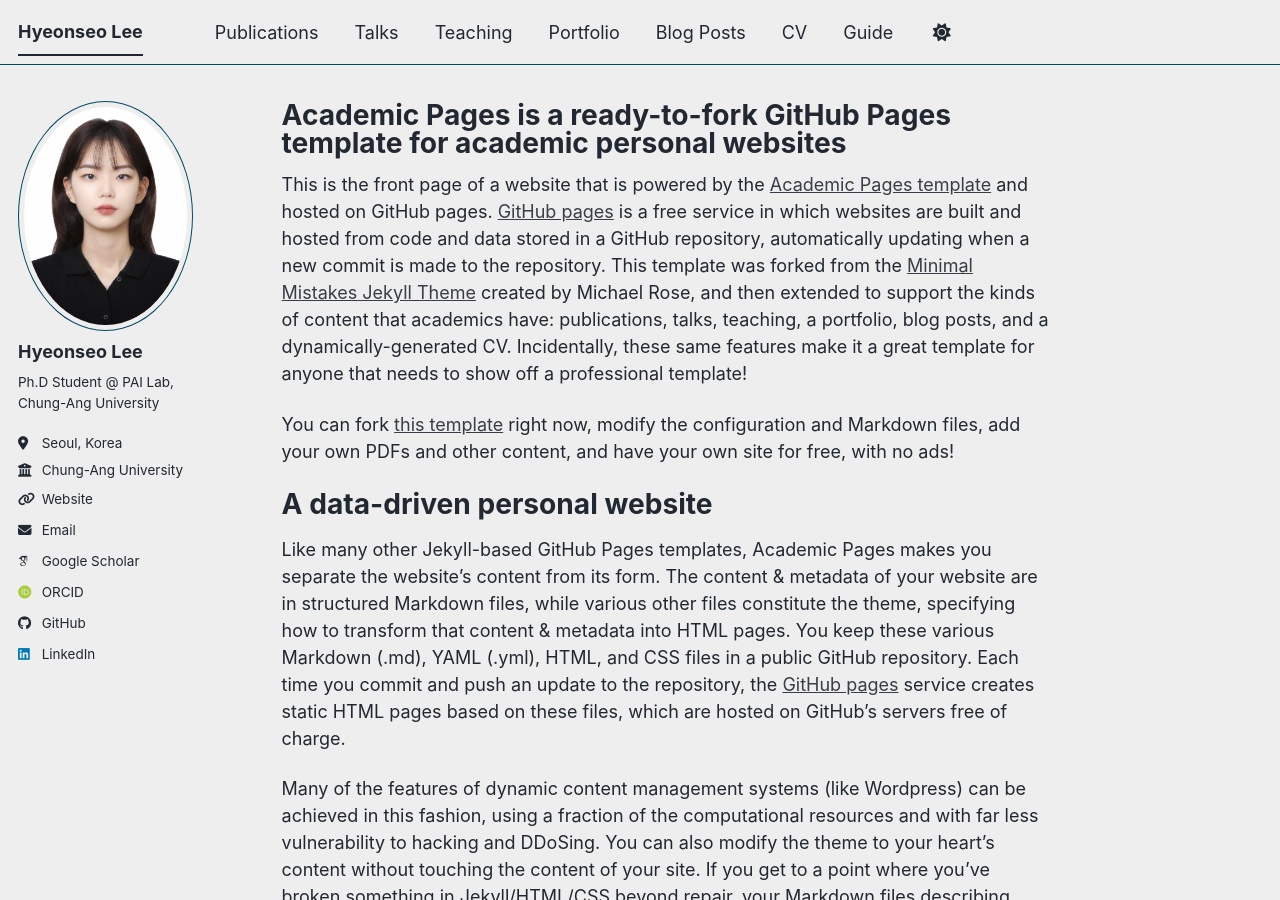
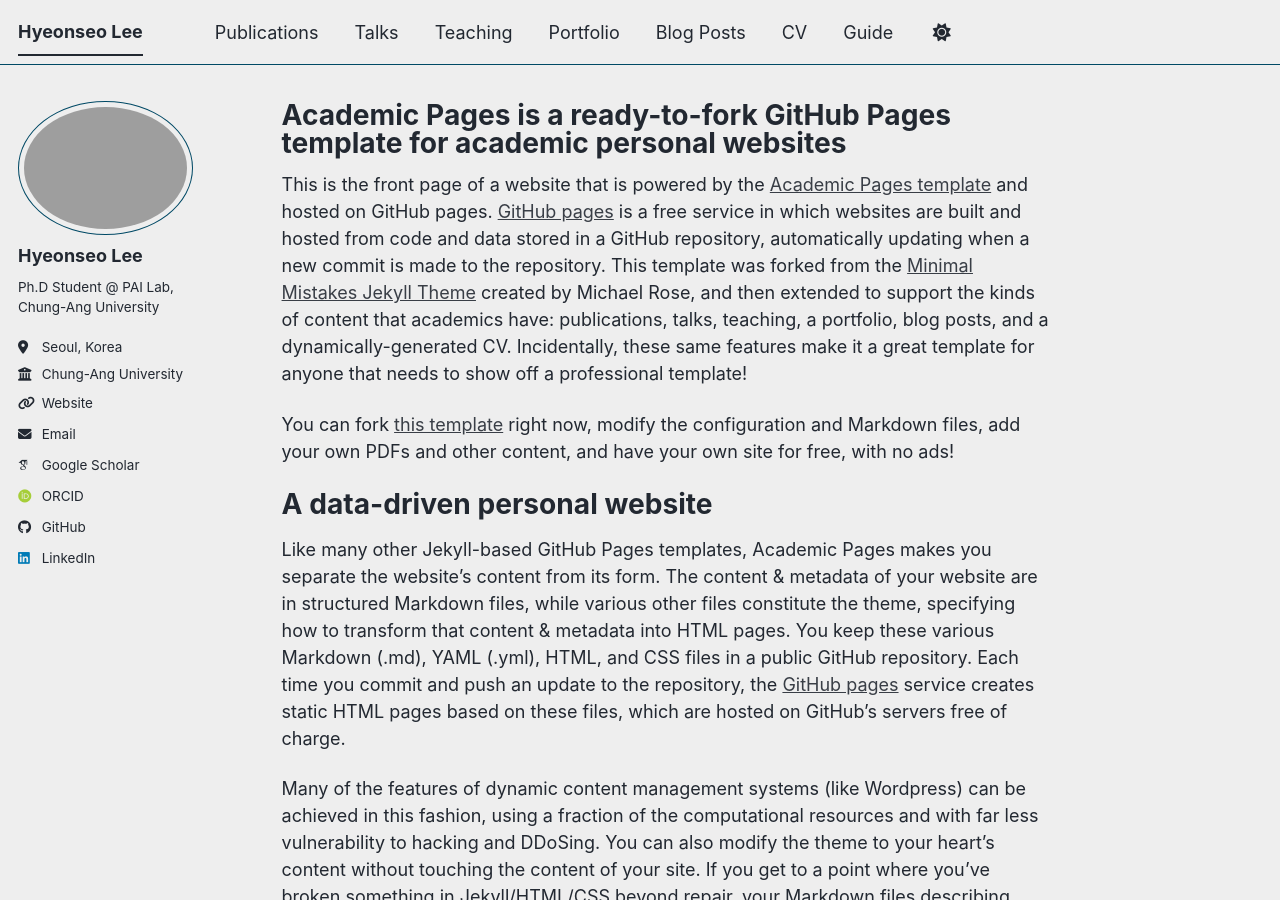
Before and after one commit to hyeonseo-o/hyeonseo-o.github.io, a Jekyll site: the page built from _pages/about.md, in a window 1280 px wide and 900 px high. Built offline with Jekyll 4.4.1, drawn with Linux system fonts in a browser that asks for light colours; some web fonts are replaced; a script bundle is joined from its source files by our own code; library files that are not in the unit come from our copies.

Commit message:
Update _config.yml

```diff
--- a/_config.yml
+++ b/_config.yml
@@ -23,7 +23,7 @@
 #               Additional customization can be done by editing /_includes/author-profile.html
 author:
   # Biographic information
-  avatar           : "myprofile.png"
+  avatar           : "myprofile.jpg"
   name             : "Hyeonseo Lee"
   pronouns         : # example: "she/her"
   bio              : "Ph.D Student @ PAI Lab, Chung-Ang University"
```
